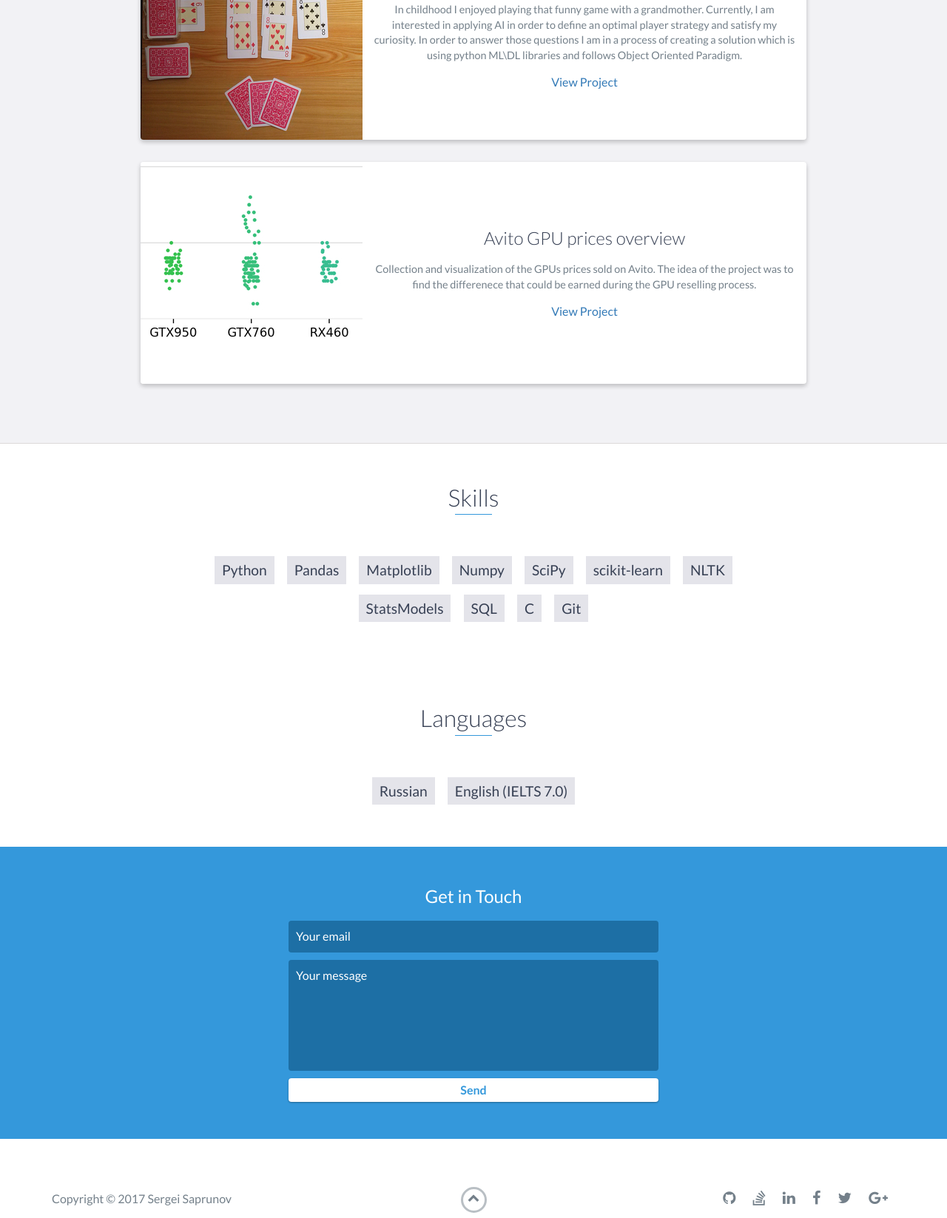
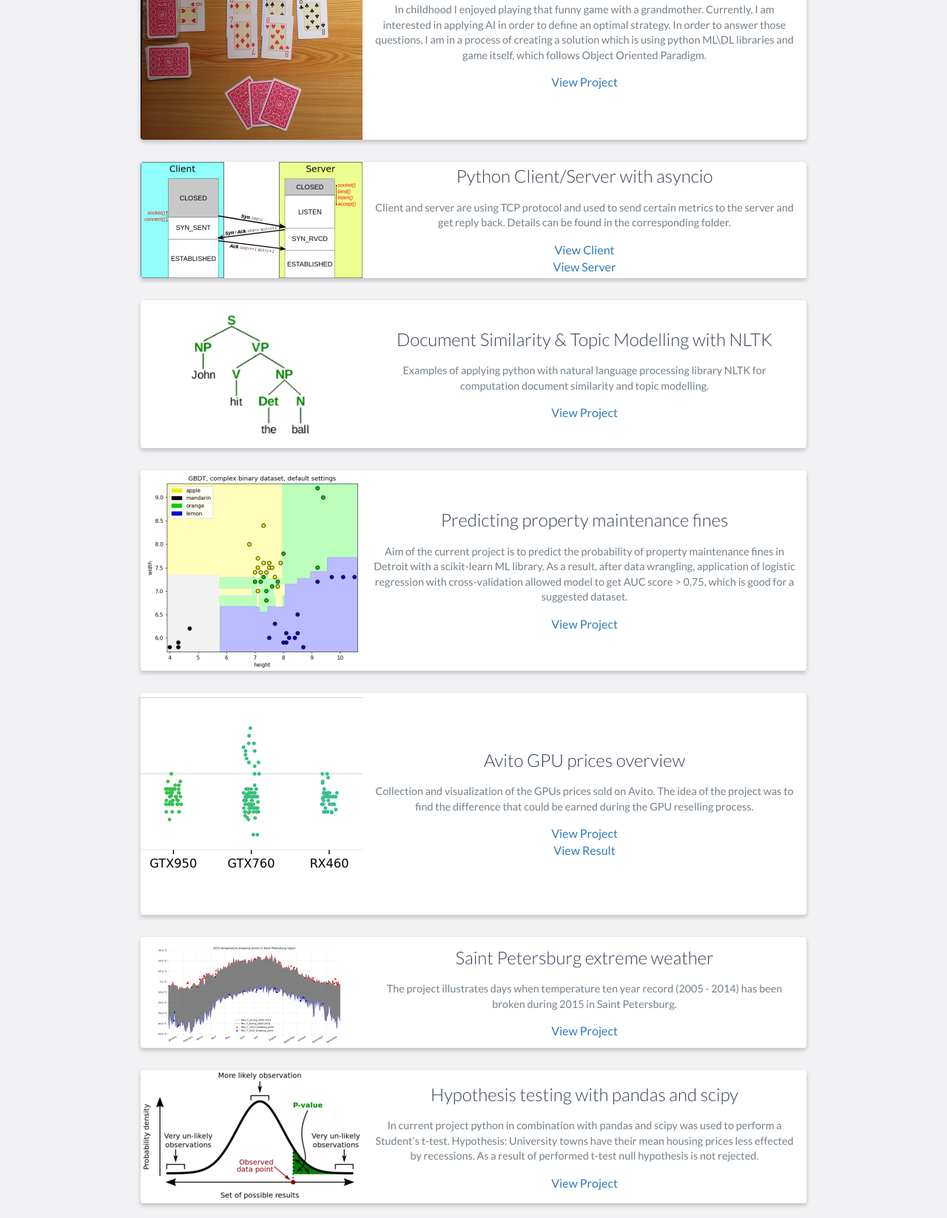
Before and after one commit to sersavn/sersavn.github.io, a website: page index.html in a window 1280 px wide. Shown: the part 4434-6081 px from the top of the page at 74% size. Drawn offline with nearby package versions, Linux system fonts and the light colour scheme.

Commit message:
ML,NLTK,server-client,vis,ttest projects added

```diff
--- a/index.html
+++ b/index.html
@@ -222,19 +222,37 @@
         <h2 class="heading">Projects</h2>
         <div class="container">
             <div class="row">
+
                 <div class="project shadow-large">
                     <div class="project-image">
-                        <img src="images/rsz_project_1.jpg" />
+                        <img src="images/durak_ai_cover.jpg" />
                     </div>
                     <!-- End .project-image -->
                     <div class="project-info">
                         <h3>Durak Ai</h3>
                         <p>
-                            In childhood I enjoyed playing that funny game with a grandmother. Currently, I am interested in applying AI in order to define an optimal player strategy and satisfy my curiosity.
-                            In order to answer those questions I am in a process of creating a solution which is using python ML\DL libraries and follows Object Oriented Paradigm.
-
+                            In childhood I enjoyed playing that funny game with a grandmother. Currently, I am interested in applying AI in order to define an optimal strategy.
+                            In order to answer those questions, I am in a process of creating a solution which is using python ML\DL libraries and game itself, which follows Object Oriented Paradigm.
                         </p>
                         <a href="https://github.com/sersavn/durak-ai">View Project</a>
+                    </div>
+                  <!-- End .project-info -->
+                </div>
+                <!-- End .project -->
+
+                <div class="project shadow-large">
+                    <div class="project-image">
+                        <img src="images/cover_tcp_connect.png" />
+                    </div>
+                    <!-- End .project-image -->
+                    <div class="project-info">
+                        <h3>Python Client/Server with asyncio</h3>
+                        <p>
+                            Client and server are using TCP protocol and used to send certain metrics to the server and get reply back. Details can be found in the corresponding folder.
+                        </p>
+                        <a href="https://github.com/sersavn/coursera-programming-on-python-specialization/blob/master/Course1/Week5/Assignments/Client.py">View Client</a>
+                        <br>
+                        <a href="https://github.com/sersavn/coursera-programming-on-python-specialization/blob/master/Course1/Week6/Assignments/Server.py">View Server</a>
                     </div>
                     <!-- End .project-info -->
                 </div>
@@ -242,19 +260,89 @@
 
                 <div class="project shadow-large">
                     <div class="project-image">
-                        <img src="images/rsz_avitogputest_cropped.jpg" />
+                        <img src="images/cover_nltk_examples.png" />
+                    </div>
+                    <!-- End .project-image -->
+                    <div class="project-info">
+                        <h3>Document Similarity & Topic Modelling with NLTK</h3>
+                        <p>
+                            Examples of applying python with natural language processing library NLTK for computation document similarity and topic modelling.
+                        </p>
+                        <a href="https://github.com/sersavn/Coursera-applied-data-science-with-python-specialization/blob/master/Course4/Assignment_4.ipynb">View Project</a>
+                    </div>
+                  <!-- End .project-info -->
+                </div>
+                <!-- End .project -->
+
+                <div class="project shadow-large">
+                    <div class="project-image">
+                        <img src="images/ML_cover.png" />
+                    </div>
+                    <!-- End .project-image -->
+                    <div class="project-info">
+                        <h3>Predicting property maintenance fines</h3>
+                        <p>
+                            Aim of the current project is to predict the probability of property maintenance fines in Detroit with a scikit-learn ML library.
+                            As a result, after data wrangling, application of logistic regression with cross-validation allowed model to get AUC score > 0.75, which is good for a suggested dataset.
+                        </p>
+                        <a href="https://github.com/sersavn/Coursera-applied-data-science-with-python-specialization/blob/master/Course3/Assignment4.ipynb">View Project</a>
+                    </div>
+                  <!-- End .project-info -->
+                </div>
+                <!-- End .project -->
+
+                <div class="project shadow-large">
+                    <div class="project-image">
+                        <img src="images/avitogpu_cover.jpg" />
                     </div>
                     <!-- End .project-image -->
                     <div class="project-info">
                         <h3>Avito GPU prices overview</h3>
                         <p>
-                            Collection and visualization of the GPUs prices sold on Avito. The idea of the project was to find the differenece that could be earned during the GPU reselling process.
+                            Collection and visualization of the GPUs prices sold on Avito. The idea of the project was to find the difference that could be earned during the GPU reselling process.
                         </p>
                         <a href="https://github.com/sersavn/Avito">View Project</a>
+                        <br>
+                        <a href="https://raw.githubusercontent.com/sersavn/Avito-GPU-prices-overview/master/AvitoGPUtest.png">View Result</a>
                     </div>
                     <!-- End .project-info -->
                 </div>
                 <!-- End .project -->
+
+                <div class="project shadow-large">
+                    <div class="project-image">
+                        <img src="images/rsz_2015_temperature_breaking_points_in_saint_petersburg_region.png" />
+                    </div>
+                    <!-- End .project-image -->
+                    <div class="project-info">
+                        <h3>Saint Petersburg extreme weather</h3>
+                        <p>
+                            The project illustrates days when temperature ten year record (2005 - 2014) has been broken during 2015 in Saint Petersburg.
+                        </p>
+                        <a href="https://github.com/sersavn/Coursera-applied-data-science-with-python-specialization/blob/master/Course2/Assignment2.ipynb">View Project</a>
+                    </div>
+                  <!-- End .project-info -->
+                </div>
+                <!-- End .project -->
+
+                <div class="project shadow-large">
+                    <div class="project-image">
+                        <img src="images/hypothesis_testing_cover.png" />
+                    </div>
+                    <!-- End .project-image -->
+                    <div class="project-info">
+                        <h3>Hypothesis testing with pandas and scipy</h3>
+                        <p>
+                            In current project python in combination with pandas and scipy was used to perform a Student's t-test.
+                            Hypothesis: University towns have their mean housing prices less effected by recessions.
+                            As a result of performed t-test null hypothesis is not rejected.
+                        </p>
+                        <a href="https://github.com/sersavn/Coursera-applied-data-science-with-python-specialization/blob/master/Course1/Assignment4.ipynb">View Project</a>
+                    </div>
+                    <!-- End .project-info -->
+                </div>
+                <!-- End .project -->
+
             </div>
         </div>
     </div>
@@ -274,6 +362,7 @@
             <li>SQL</li>
             <li>C</li>
             <li>Git</li>
+            <li>Linux</li>
         </ul>
     </div>
 
```
Also changed, not shown: images/AvitoGPUtest.png (deleted), images/AvitoGPUtest_cropped.png (deleted), images/Connectionless_socket_-_en.png (deleted), images/ML_cover.png (added), images/avitogpu_cover.jpg (renamed from images/rsz_avitogputest_cropped.jpg), images/cover_nltk_examples.png (added), images/cover_tcp_connect.png (added), images/durak_ai_cover.jpg (renamed from images/rsz_project_1.jpg), images/hypothesis_testing_cover.png (added), images/lead-bg1.jpg (deleted), images/project.jpg (deleted), images/rsz_2015_temperature_breaking_points_in_saint_petersburg_region.png (added).
